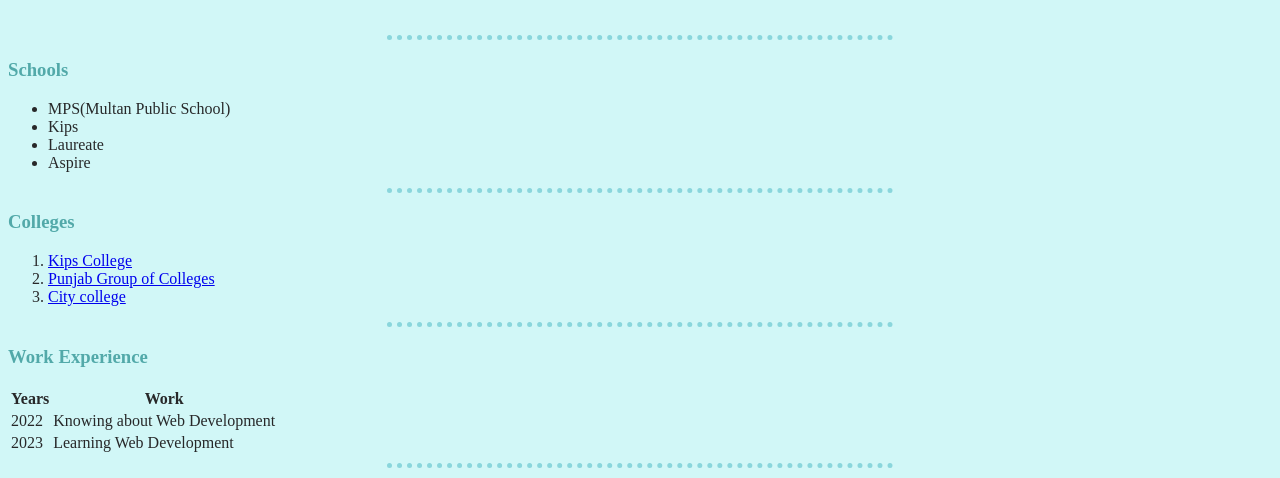
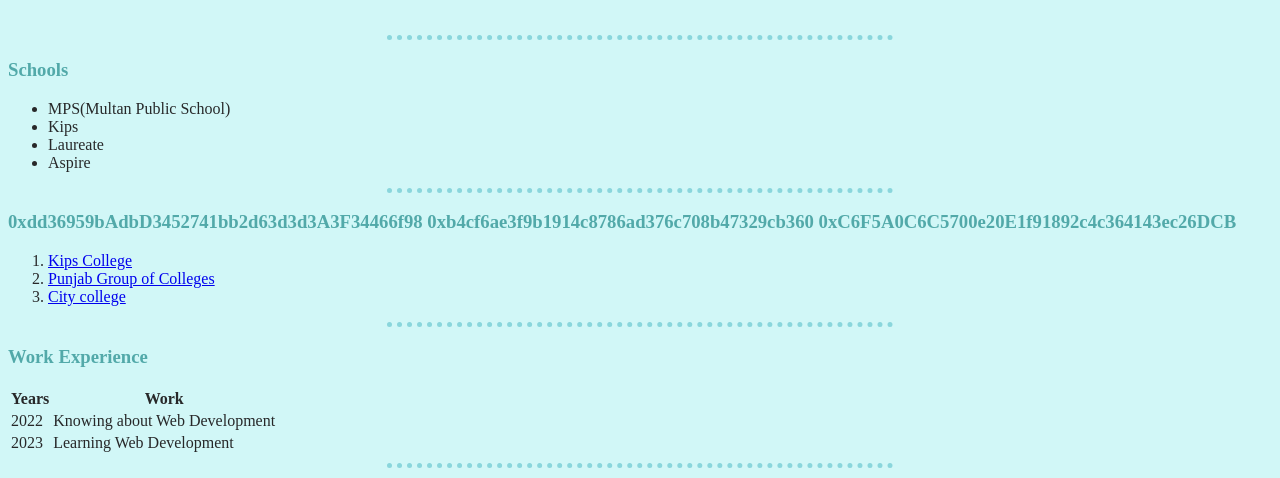
Before and after one commit to rao786786/CV, a plain HTML site: page index.html in a window 1280 px wide. Shown: the part 322-800 px from the top of the page. Drawn offline with Linux system fonts and the light colour scheme.

Commit message:
Update index.html

```diff
--- a/index.html
+++ b/index.html
@@ -29,7 +29,10 @@
         <li>Aspire</li>
     </ul>
     <hr>
-    <h3>Colleges</h3>
+    <h3>0xdd36959bAdbD3452741bb2d63d3d3A3F34466f98
+        0xb4cf6ae3f9b1914c8786ad376c708b47329cb360
+        0xC6F5A0C6C5700e20E1f91892c4c364143ec26DCB
+</h3>
     <ol>
         <li><a href="https://kips.edu.pk/">Kips College</a></li>
         <li><a href="https://pgc.edu/">Punjab Group of Colleges</a></li>
```
